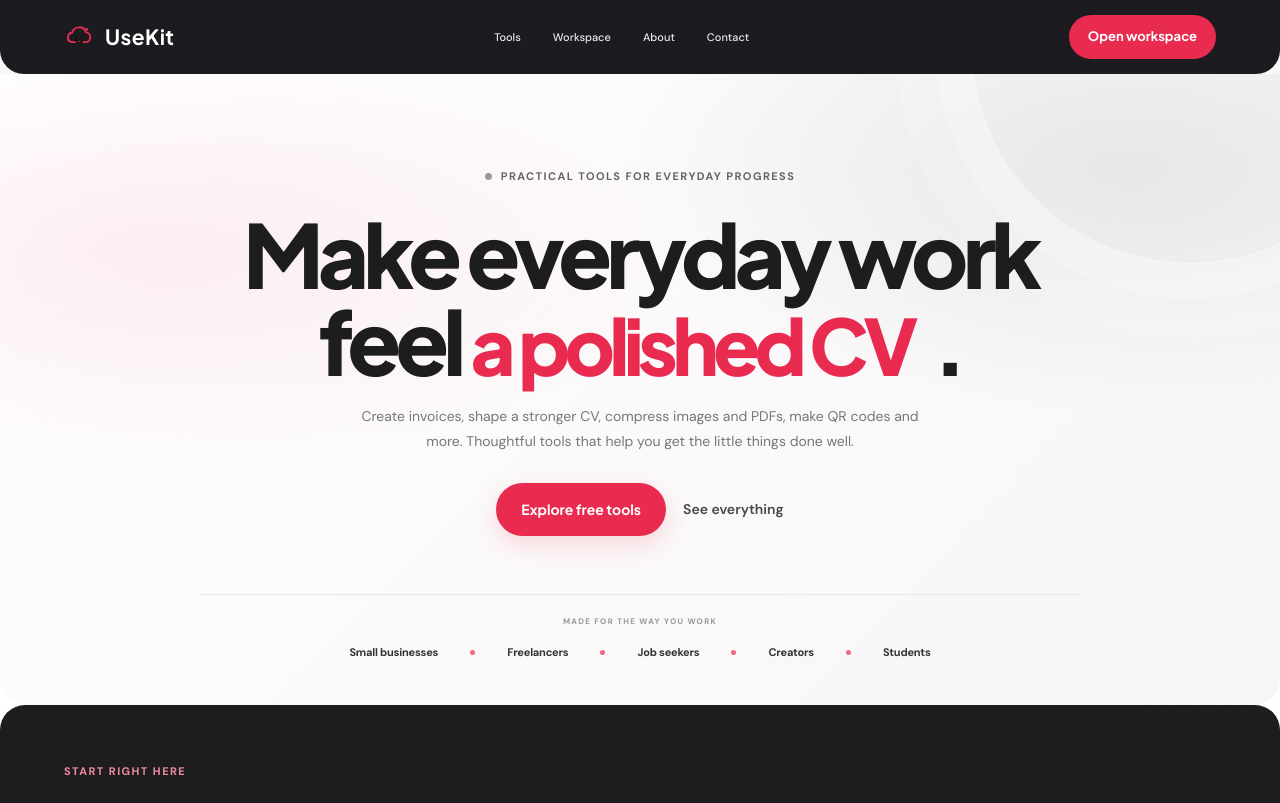
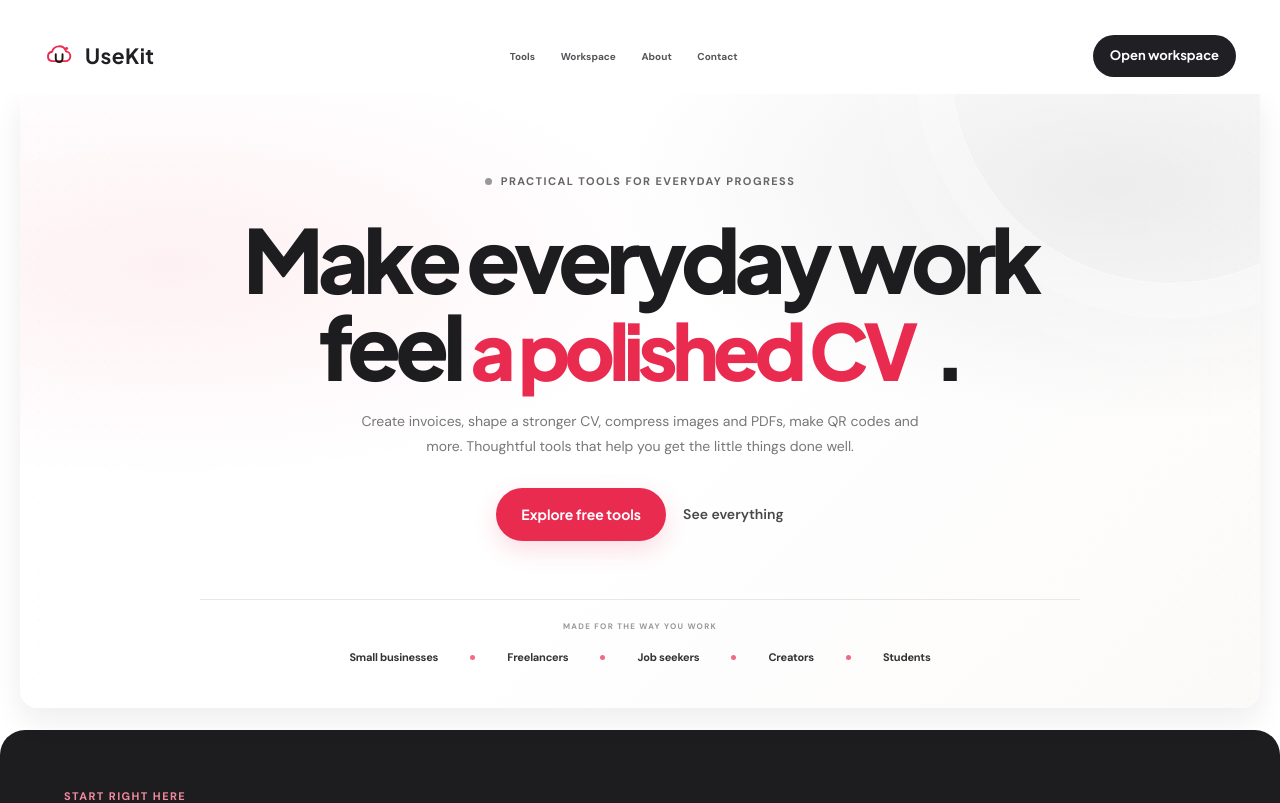
Before and after one commit to successobialo-git/usekit-ng, a Next.js app: page / in a window 1280 px wide. Shown: the top 803 px of the page. Built offline with nearby package versions, Linux system fonts and the light colour scheme; no server answers; the database is empty.

Commit message:
Align UseKit header with supplied light editorial reference

```diff
--- a/src/app/globals.css
+++ b/src/app/globals.css
@@ -929,3 +929,40 @@ a{color:inherit}
  .toolkit-section{border-radius:18px!important;margin:0 10px 15px!important;padding:46px 16px!important}
  .search-control{width:100%!important}
 }
+
+
+/* Header direction follows the supplied reference: light, restrained and integrated with the hero */
+.site-header{
+  position:relative!important;top:auto!important;z-index:50!important;
+  width:calc(100% - 40px)!important;max-width:1240px!important;
+  height:76px!important;margin:18px auto 0!important;padding:0!important;
+  background:transparent!important;backdrop-filter:none!important;
+}
+.nav-wrap{
+  width:100%!important;max-width:none!important;height:76px!important;
+  margin:0!important;padding:0 24px!important;
+  border-radius:0!important;background:transparent!important;
+  color:#202024!important;box-shadow:none!important;
+}
+.nav-wrap .brand-word{color:#202024!important}
+.nav-wrap nav{color:#45454a!important;gap:clamp(15px,2vw,27px)!important}
+.nav-wrap nav a{color:#55555a!important;font-size:10px!important;font-weight:650!important}
+.nav-wrap nav a:hover{color:#e92b50!important}
+.nav-cta{background:#202024!important;color:#fff!important;padding:11px 17px!important;border-radius:999px!important}
+.mobile-menu-toggle{color:#202024!important}
+.mobile-nav-panel{background:#fff!important;color:#202024!important}
+.center-hero.home-hero{
+  max-width:1240px!important;width:calc(100% - 40px)!important;
+  min-height:500px!important;margin:0 auto 22px!important;
+  border-radius:0 0 18px 18px!important;
+  padding:75px 22px 42px!important;
+  box-shadow:0 12px 30px rgba(24,24,28,.08)!important;
+  background:radial-gradient(ellipse at 12% 28%,rgba(233,43,80,.065),transparent 34%),radial-gradient(ellipse at 88% 15%,rgba(222,222,222,.55),transparent 32%),linear-gradient(135deg,#fff 0%,#fff 52%,#fcfaf9 100%)!important;
+}
+@media(max-width:650px){
+ .site-header{width:calc(100% - 24px)!important;height:62px!important;margin:12px auto 0!important}
+ .nav-wrap{height:62px!important;padding:0 8px!important;border-radius:0!important;background:transparent!important}
+ .nav-wrap nav{display:none!important}
+ .nav-cta{padding:10px 13px!important}
+ .center-hero.home-hero{width:calc(100% - 24px)!important;min-height:0!important;margin:0 auto 14px!important;padding:54px 17px 30px!important;border-radius:0 0 16px 16px!important}
+}
```
